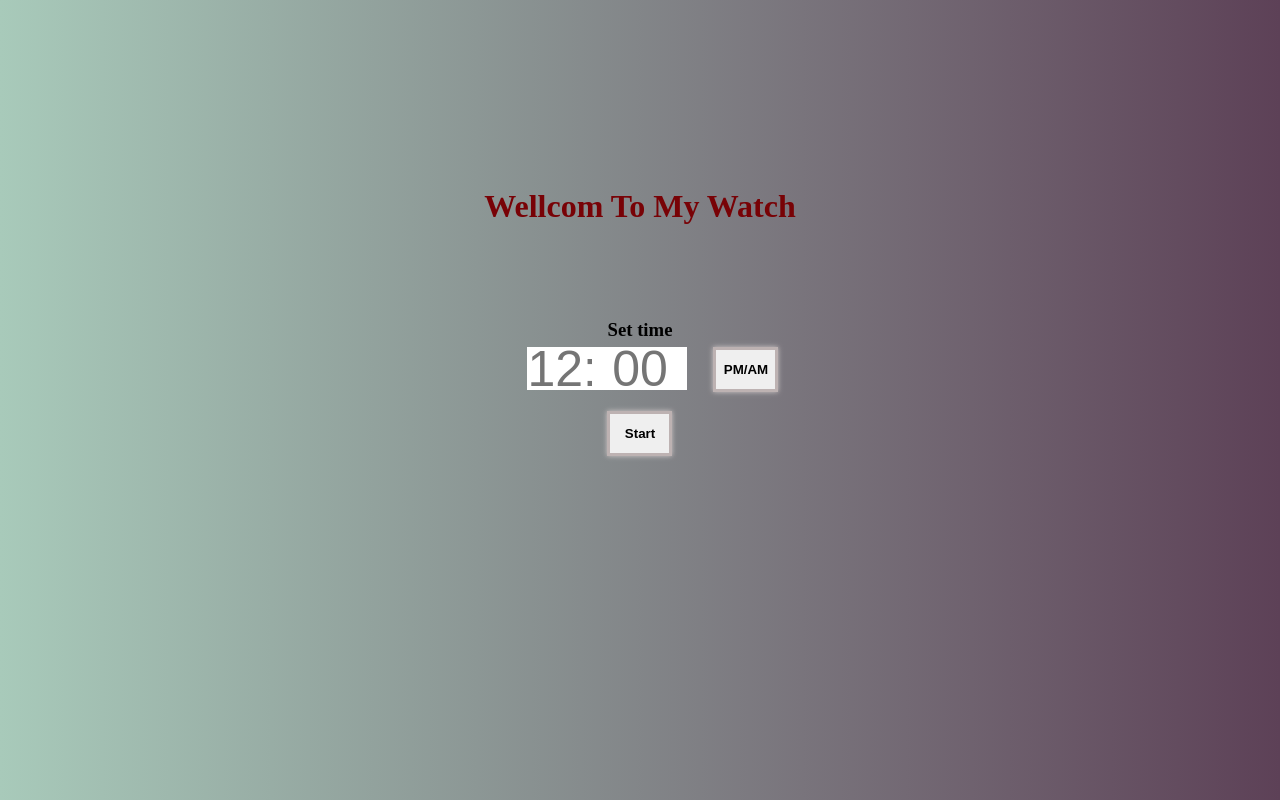
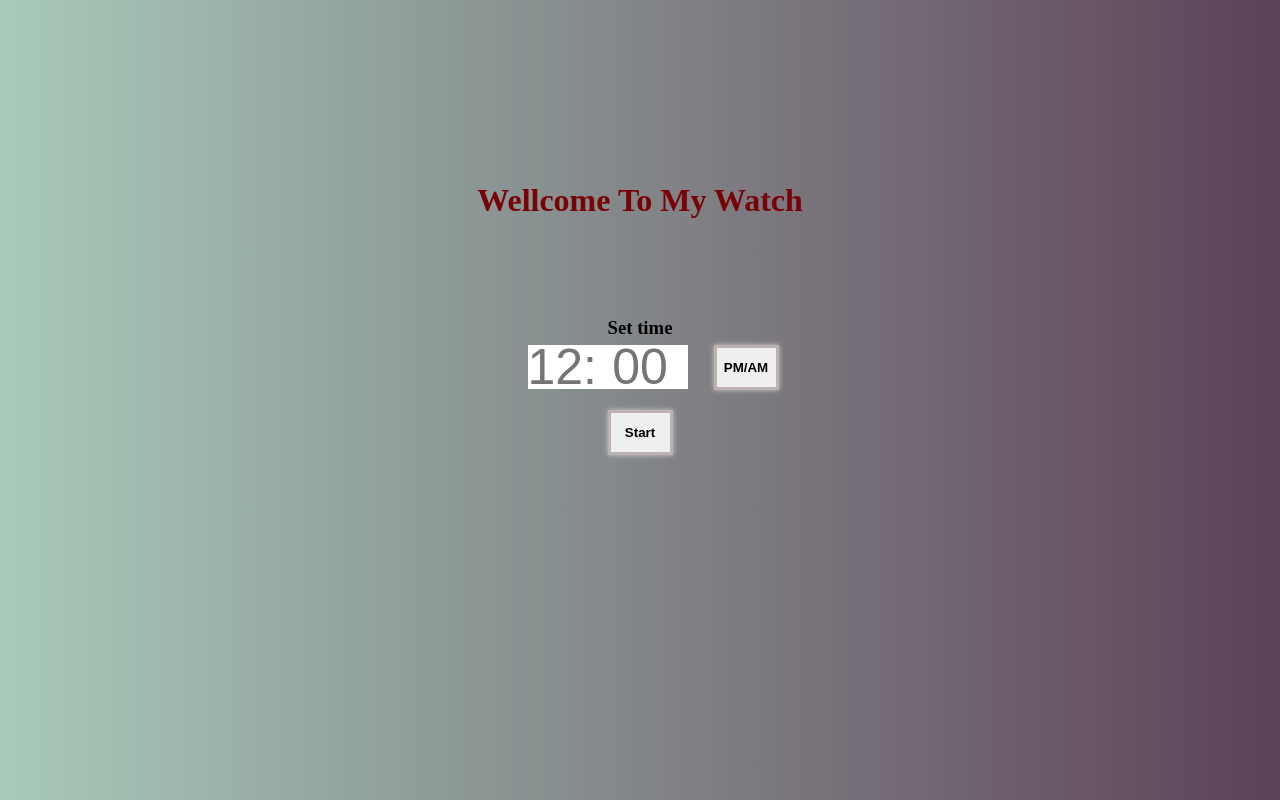
Before and after one commit to dev-musaddik/clock-mh, a plain HTML site: page index.html in a window 1280 px wide. Drawn offline with Linux system fonts and the light colour scheme.

Commit message:
Update index.html

```diff
--- a/index.html
+++ b/index.html
@@ -236,7 +236,7 @@
       <div class="first-content" id="body_first">
 
           <div class="test">
-          <h1>Wellcom To My Watch</h1>
+          <h1>Wellcome To My Watch</h1>
            <header id="head_b">
             <div class="demo">
             <span id="zero_one">0</span>
```
